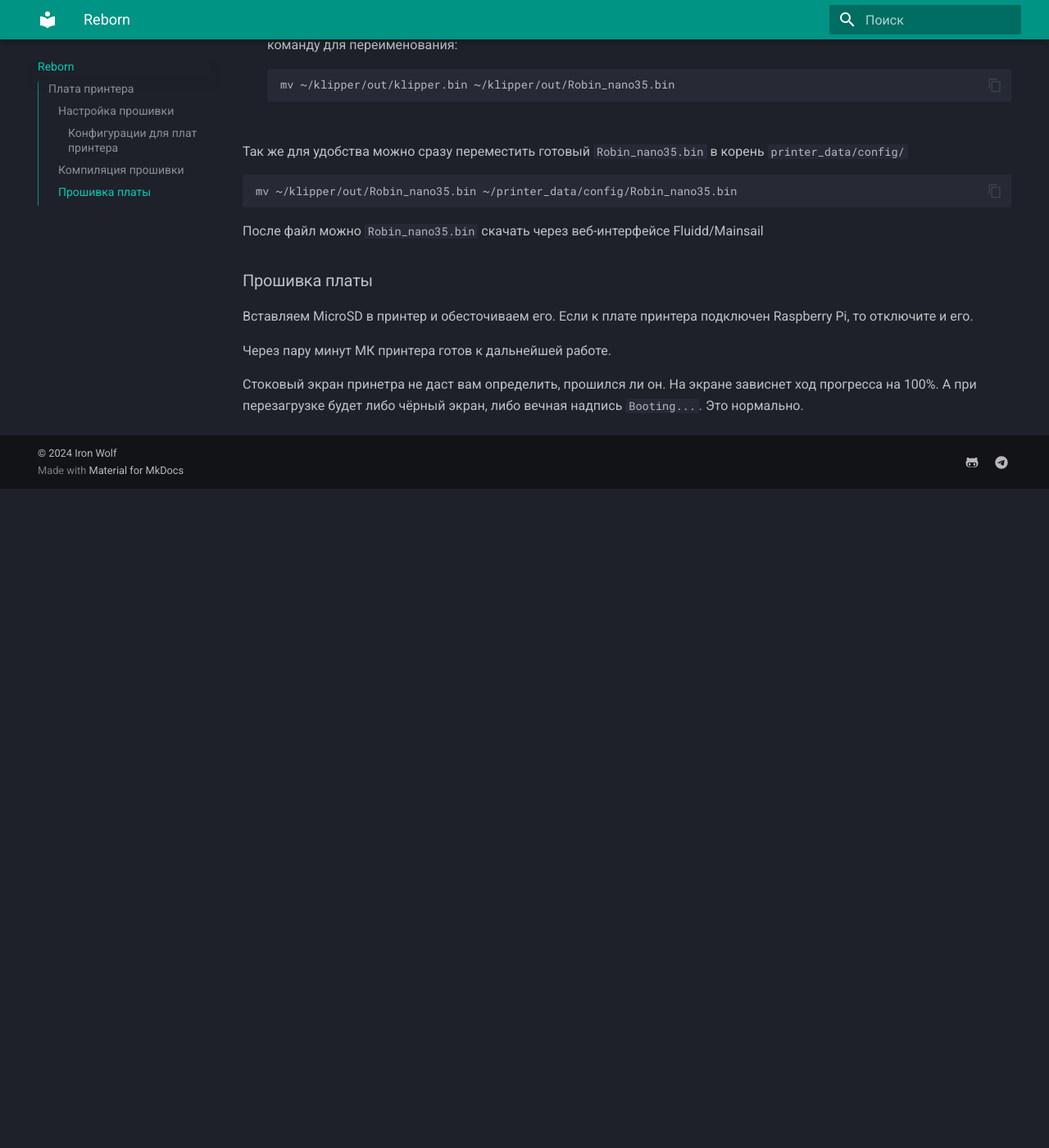
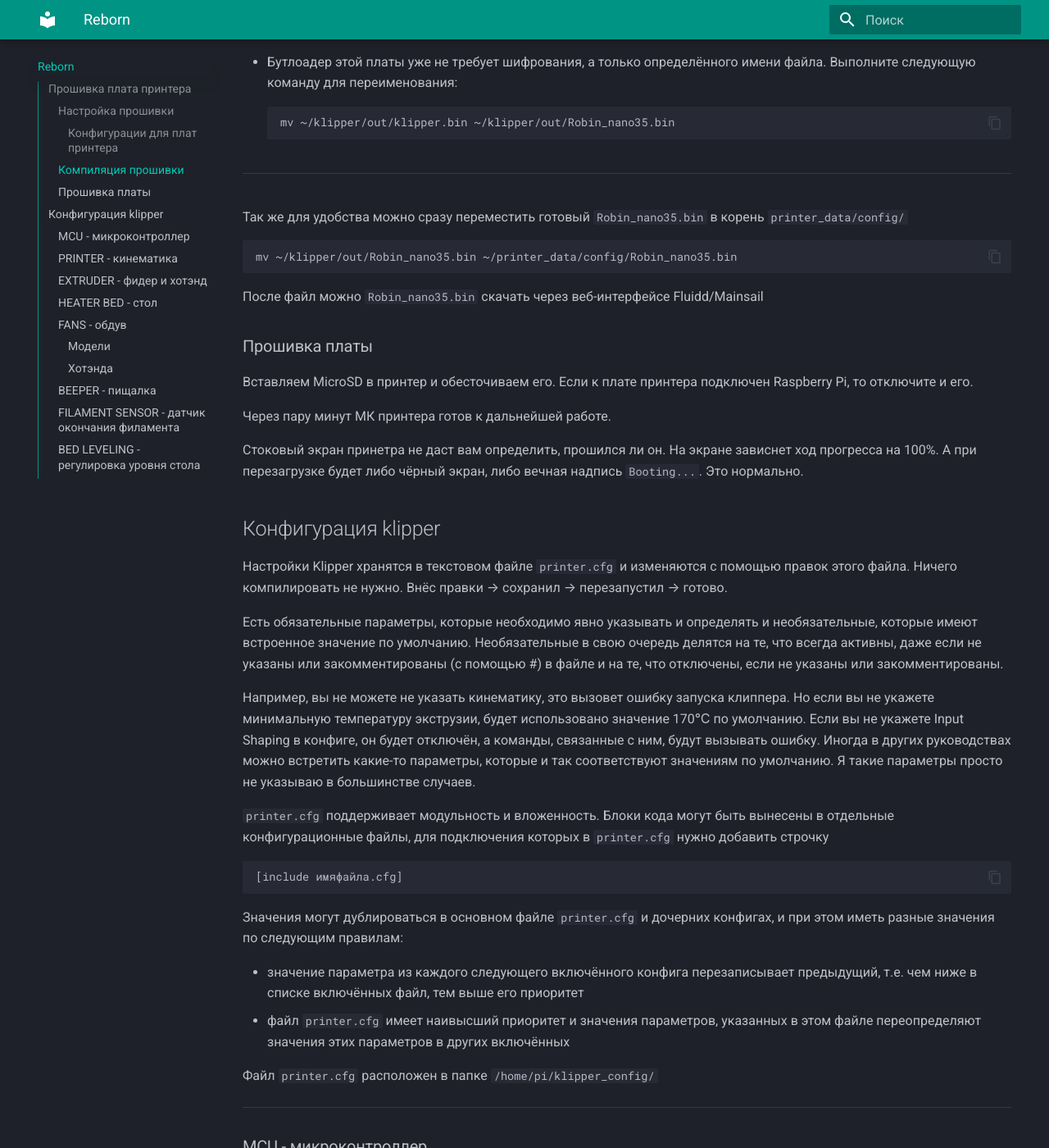
Before and after one commit to Wolf65/FBRebornKlipper, an MkDocs documentation site: the page built from docs/Reborn 1.md, in a window 1280 px wide and 1400 px high, scrolled down 1374 px. Shown: the whole window at 82% size. Built offline with MkDocs 1.6.1 and Material for MkDocs 9.7.7, drawn with Linux system fonts in a browser that asks for light colours; before the commit the page ends 1970 px from its top, so only the background shows below that; some of the changed text lies outside the part shown.

Commit message:
Конфигурация klipper

````diff
--- a/docs/Reborn 1.md
+++ b/docs/Reborn 1.md
@@ -1,5 +1,6 @@
 # Reborn
-## Плата принтера
+
+## Прошивка плата принтера
 ### Настройка прошивки
 Для того, чтобы Raspberry Pi мог управлять микроконтроллером принтера, требуется скомпилировать и установить прошивку МК. Настройки прошивки зависят от способа соединения Raspberry Pi с управляющей платой - по USB или по UART.
 
@@ -44,19 +63,160 @@
     ```batch
     ~/klipper/scripts/update_mks_robin.py ~/klipper/out/klipper.bin ~/klipper/out/Robin_nano35.bin
     ```
-===+ "MKS Robin Nano v1.3 и MKS Robin Nano-S v1.3"
+    ---
+===+ "MKS Robin Nano v1.3/MKS Robin Nano-S v1.3"
     - Бутлоадер этой платы уже не требует шифрования, а только определённого имени файла. Выполните следующую команду для переименования:
     ```batch
     mv ~/klipper/out/klipper.bin ~/klipper/out/Robin_nano35.bin
     ```
+    ---
 Так же для удобства можно сразу переместить готовый `Robin_nano35.bin` в корень `printer_data/config/`
 ```batch
 mv ~/klipper/out/Robin_nano35.bin ~/printer_data/config/Robin_nano35.bin
 ```
 После файл можно `Robin_nano35.bin` скачать через веб-интерфейсе Fluidd/Mainsail
+
 ### Прошивка платы
+
 Вставляем MicroSD в принтер и обесточиваем его. Если к плате принтера подключен Raspberry Pi, то отключите и его.
 
 Через пару минут МК принтера готов к дальнейшей работе.
 
 Стоковый экран принетра не даст вам определить, прошился ли он. На экране зависнет ход прогресса на 100%. А при перезагрузке будет либо чёрный экран, либо вечная надпись `Booting...`. Это нормально.
+
+## Конфигурация klipper
+
+Настройки Klipper хранятся в текстовом файле `printer.cfg` и изменяются с помощью правок этого файла. Ничего компилировать не нужно. Внёс правки → сохранил → перезапустил → готово.
+
+Есть обязательные параметры, которые необходимо явно указывать и определять и необязательные, которые имеют встроенное значение по умолчанию. Необязательные в свою очередь делятся на те, что всегда активны, даже если не указаны или закомментированы (с помощью #) в файле и на те, что отключены, если не указаны или закомментированы.
+
+Например, вы не можете не указать кинематику, это вызовет ошибку запуска клиппера. Но если вы не укажете минимальную температуру экструзии, будет использовано значение 170℃ по умолчанию. Если вы не укажете Input Shaping в конфиге, он будет отключён, а команды, связанные с ним, будут вызывать ошибку. Иногда в других руководствах можно встретить какие-то параметры, которые и так соответствуют значениям по умолчанию. Я такие параметры просто не указываю в большинстве случаев.
+
+`printer.cfg` поддерживает модульность и вложенность. Блоки кода могут быть вынесены в отдельные конфигурационные файлы, для подключения которых в `printer.cfg` нужно добавить строчку
+```batch
+[include имяфайла.cfg]
+```
+Значения могут дублироваться в основном файле `printer.cfg` и дочерних конфигах, и при этом иметь разные значения по следующим правилам:
+
+- значение параметра из каждого следующего включённого конфига перезаписывает предыдущий, т.е. чем ниже в списке включённых файл, тем выше его приоритет
+- файл `printer.cfg` имеет наивысший приоритет и значения параметров, указанных в этом файле переопределяют значения этих параметров в других включённых
+
+Файл `printer.cfg` расположен в папке `/home/pi/klipper_config/`
+
+---
+### MCU - микроконтроллер
+
+```
+[mcu]
+serial: /dev/serial/by-id/usb-1a86_USB_Serial-if00-port0
+restart_method: command
+```
+===+ "USB"
+    ```
+    serial: /dev/serial/by-id/usb-1a86_USB_Serial-if00-port0
+    ```
+    но лучше проверить свой порт выполнив команду
+    ```batch
+    ls /dev/serial/by-id/*
+    ```
+
+=== "UART RPi Zero W и RPi 3B+"
+    ```
+    serial: /dev/ttyAMA0
+    ```
+
+=== "UART RPi 4"
+    ```
+    serial: /dev/ttyAMA1
+    ```
+
+---
+### PRINTER - кинематика
+
+```batch
+[printer]
+kinematics: corexy
+max_velocity: 250
+max_accel: 3000
+max_accel_to_decel: 2000
+max_z_velocity: 20
+max_z_accel: 100
+```
+
+Значения `max_velocity` и `max_accel` определяются в ходе калибровок, а `square_corner_velocity` лучше оставить по умолчанию (не указывать) для корректной работы Input Shaping.
+
+---
+### EXTRUDER - фидер и хотэнд
+
+---
+### HEATER BED - стол
+
+```batch
+[heater_bed]
+heater_pin: PA0
+sensor_type: EPCOS 100K B57560G104F
+sensor_pin: PC0
+control: pid
+pid_Kp: 325.10
+pid_Ki: 63.35
+pid_Kd: 417.10
+min_temp: 0
+max_temp: 130
+```
+
+---
+### FANS - обдув
+
+#### Модели
+
+```batch
+[fan]
+pin: PB1
+```
+#### Хотэнда
+
+```batch
+[heater_fan heater_fan]
+pin: PB0
+```
+
+---
+### BEEPER - пищалка
+
+```batch
+[output_pin BEEPER_pin]
+pin: PC5
+pwm: True
+value: 0
+shutdown_value: 0
+cycle_time: 0.001
+scale: 1000
+```
+
+---
+### FILAMENT SENSOR - датчик окончания филамента
+
+```batch
+[filament_switch_sensor filament_sensor]
+switch_pin: PA4
+runout_gcode:
+    BEEP P=1500
+```
+
+Можно включать и отключать командой G-code `SET_FILAMENT_SENSOR SENSOR=filament_sensor ENABLE=[0|1]`. В данной конфигурации помимо паузы запускает макрос `BEEP` - подачу звукового сигнала.
+
+---
+### BED LEVELING - регулировка уровня стола
+
+```batch
+[bed_screws]
+screw1: 25,30
+screw1_name: front left screw
+screw2: 230,30
+screw2_name: front right screw
+screw3: 230,180
+screw3_name: back right screw
+screw4: 25,180
+screw4_name: back left screw
+speed: 150
+```
--- a/mkdocs.yml
+++ b/mkdocs.yml
@@ -5,9 +5,9 @@
   name: material
   features:
     - navigation.tabs
+    - navigation.top
     - navigation.sections
     - toc.integrate
-    - navigation.top
     - search.suggest
     - search.highlight
     - content.tabs.link
@@ -42,7 +42,8 @@
       slugify: !!python/object/apply:pymdownx.slugs.slugify
         kwds:
           case: lower
-  - pymdownx.mark
+  - pymdownx.caret
+  - pymdownx.tilde
   - attr_list
   - pymdownx.emoji:
       emoji_index: !!python/name:material.extensions.emoji.twemoji
````
Also changed, not shown: other parts of docs/Reborn 1.md (+28 -10 lines).
